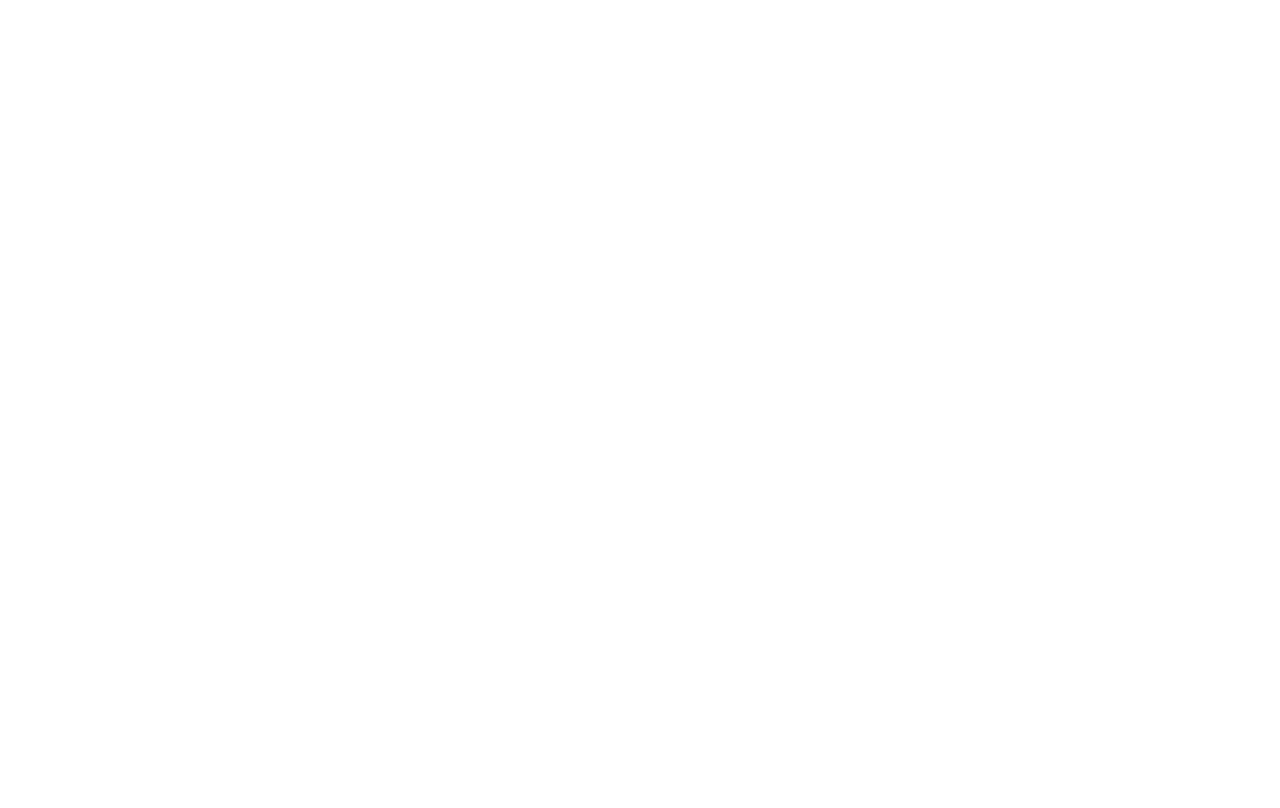
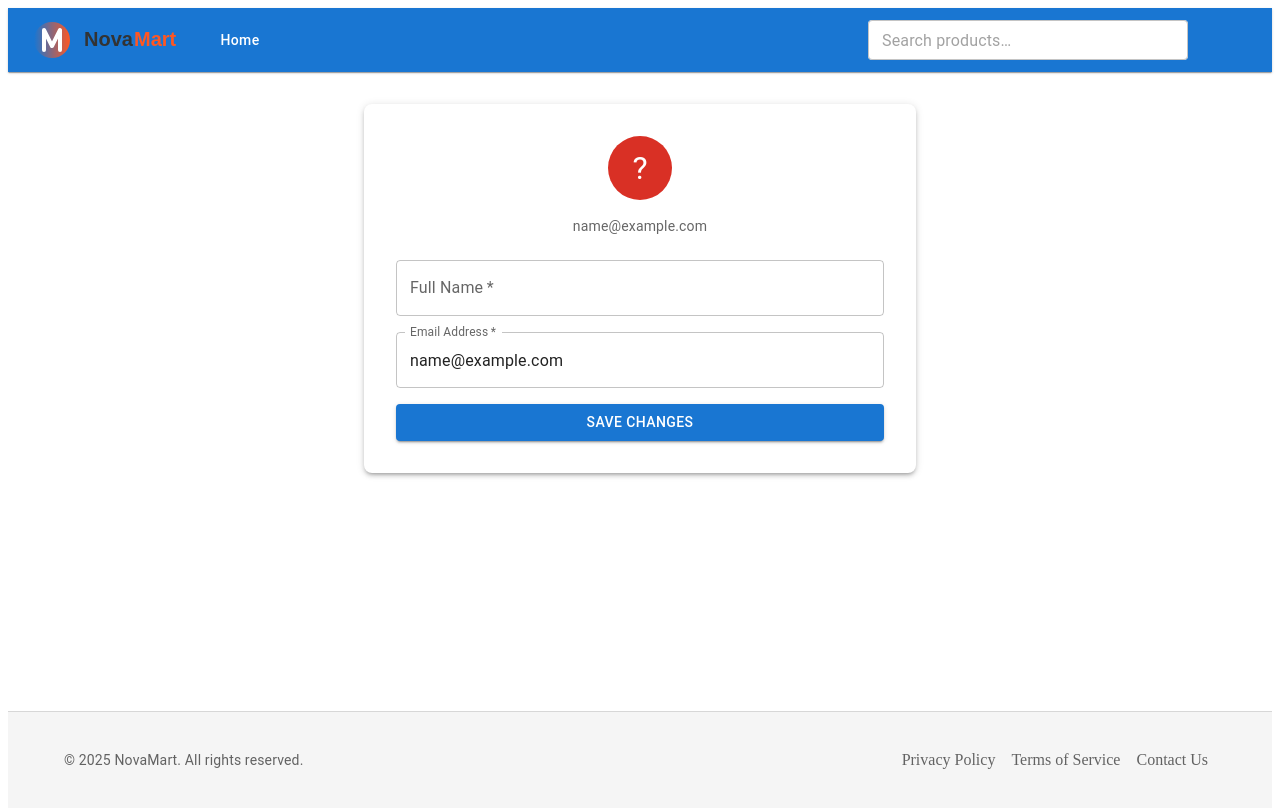
Before and after one commit to Hetal9Desai/React-Practical6-e-commerce-app, a React (Vite) app: page /profile in a window 1280 px wide. Before the commit this address had no page. Shown: the top 808 px of the page. Built offline with nearby package versions, Linux system fonts and the light colour scheme; sample sign-in values are in the browser's storage; some icons are missing.

Commit message:
Add: Layout.tsx

```diff
--- a/src/App.tsx
+++ b/src/App.tsx
@@ -1,20 +1,37 @@
-import { BrowserRouter as Router, Routes, Route } from 'react-router-dom';
+import React from 'react';
+import { BrowserRouter, Routes, Route, Navigate } from 'react-router-dom';
+import { AuthProvider } from '../src/components/AuthContext';
+import { Layout } from './components/Layout/Layout';
 import { Signup } from './components/SignUp';
 import { Signin } from './components/SignIn';
-import { AuthProvider } from './components/AuthContext';
+import { ProductsPage } from './components/Product/ProductsPage';
+import { ProfilePage } from './components/Header/ProfilePage';
+import { ProtectedRoute } from './components/ProtectedRoute';
 
-const App = () => {
-  return (
-    <AuthProvider>
-      <Router>
+const App: React.FC = () => (
+  <AuthProvider>
+    <BrowserRouter>
+      <Layout>
         <Routes>
-          <Route path="/" element={<Signin />} />
+          {/* public */}
+          <Route path="/" element={<Navigate to="/signin" replace />} />
+          <Route path="/signin" element={<Signin />} />
           <Route path="/signup" element={<Signup />} />
-          <Route path="/signin" element={<Signin />} />
+
+          {/* protected */}
+          <Route path="/products" element={<ProtectedRoute />}>
+            <Route index element={<ProductsPage />} />
+          </Route>
+          <Route path="/profile" element={<ProtectedRoute />}>
+            <Route index element={<ProfilePage />} />
+          </Route>
+
+          {/* fallback */}
+          <Route path="*" element={<Navigate to="/signin" replace />} />
         </Routes>
-      </Router>
-    </AuthProvider>
-  );
-};
+      </Layout>
+    </BrowserRouter>
+  </AuthProvider>
+);
 
 export default App;
--- a/src/components/Header/ProfilePage.tsx
+++ b/src/components/Header/ProfilePage.tsx
@@ -11,7 +11,7 @@
   Snackbar,
   Alert,
 } from '@mui/material';
-import { useAuth } from '../context/AuthContext';
+import { useAuth } from '../AuthContext';
 
 export const ProfilePage: React.FC = () => {
   const { user, updateProfile } = useAuth();
--- /dev/null
+++ b/src/components/Layout/Layout.tsx
@@ -0,0 +1,42 @@
+import React from 'react';
+import { Box } from '@mui/material';
+import { useLocation } from 'react-router-dom';
+import { SearchProvider } from '../Header/SearchContext';
+import { Header } from '../Header/Header';
+import { Footer } from '../Footer/Footer';
+
+interface LayoutProps {
+  children: React.ReactNode;
+}
+
+export const Layout: React.FC<LayoutProps> = ({ children }) => {
+  const { pathname } = useLocation();
+  const noLayoutPaths = ['/signin', '/signup'];
+  const hideLayout = noLayoutPaths.includes(pathname);
+
+  return (
+    <Box
+      sx={{
+        display: 'flex',
+        flexDirection: 'column',
+        minHeight: '100vh',
+      }}
+    >
+      {hideLayout ? (
+        <Box component="main" sx={{ flexGrow: 1 }}>
+          {children}
+        </Box>
+      ) : (
+        <SearchProvider>
+          <Header />
+
+          <Box component="main" sx={{ flexGrow: 1 }}>
+            {children}
+          </Box>
+
+          <Footer />
+        </SearchProvider>
+      )}
+    </Box>
+  );
+};
--- a/src/components/Product/DesktopSidebar.tsx
+++ b/src/components/Product/DesktopSidebar.tsx
@@ -1,7 +1,7 @@
 import React, { useMemo } from 'react';
 import { Box, useTheme } from '@mui/material';
 import { Sidebar } from '../Sidebar/sidebar';
-import type { SidebarFilters, SortOption } from '../Sidebar/types';
+import type { SidebarFilters, SortOption } from '../../types/Sidebar/types';
 import type { Product } from '../../types/Product/Product';
 
 interface DesktopSidebarProps {
--- a/src/components/Product/MobileFilterDrawer.tsx
+++ b/src/components/Product/MobileFilterDrawer.tsx
@@ -1,7 +1,7 @@
 import React, { useMemo } from 'react';
 import { Drawer, Box } from '@mui/material';
 import { Sidebar } from '../Sidebar/sidebar';
-import type { SidebarFilters, SortOption } from '../Sidebar/types';
+import type { SidebarFilters, SortOption } from '../../types/Sidebar/types';
 import type { Product } from '../../types/Product/Product';
 
 interface MobileFilterDrawerProps {
--- a/src/components/Product/ProductCard.tsx
+++ b/src/components/Product/ProductCard.tsx
@@ -1,4 +1,3 @@
-// src/components/Product/ProductCard.tsx
 import React from 'react';
 import { Card, CardMedia, CardContent, Box, Typography, Rating } from '@mui/material';
 import type { Product } from '../../types/Product/Product';
--- a/src/components/Product/ProductDetail.tsx
+++ b/src/components/Product/ProductDetail.tsx
@@ -1,4 +1,3 @@
-// src/components/Product/ProductDetail.tsx
 import React from 'react';
 import { Box, Paper, IconButton, Typography, Rating } from '@mui/material';
 import CloseIcon from '@mui/icons-material/Close';
--- a/src/components/Product/ProductGrid.tsx
+++ b/src/components/Product/ProductGrid.tsx
@@ -1,4 +1,3 @@
-// src/components/Product/ProductGrid.tsx
 import React from 'react';
 import { Box } from '@mui/material';
 import { ProductCard } from './ProductCard';
--- a/src/components/Product/ProductsPage.tsx
+++ b/src/components/Product/ProductsPage.tsx
@@ -5,7 +5,7 @@
 import { MobileFilterDrawer } from '../Product/MobileFilterDrawer';
 import type { Product } from '../../types/Product/Product';
 import { useSearch } from '../Header/SearchContext';
-import type { SidebarFilters, SortOption } from '../Sidebar/types';
+import type { SidebarFilters, SortOption } from '../../types/Sidebar/types';
 
 const PAGE_SIZE = 20;
 
--- a/src/components/Sidebar/SortControls.tsx
+++ b/src/components/Sidebar/SortControls.tsx
@@ -1,6 +1,6 @@
 import React from 'react';
 import { Typography, FormControl, InputLabel, Select, MenuItem } from '@mui/material';
-import type { SortOption } from './types';
+import type { SortOption } from '../../types/Sidebar/types';
 
 interface Props {
   sortOption: SortOption;
--- a/src/components/Sidebar/sidebar.tsx
+++ b/src/components/Sidebar/sidebar.tsx
@@ -5,7 +5,7 @@
 import { BrandFilter } from './BrandFilter';
 import { PriceFilter } from './PriceFilter';
 import { RatingFilter } from './RatingFilter';
-import type { SidebarFilters, SortOption } from './types';
+import type { SidebarFilters, SortOption } from '../../types/Sidebar/types';
 
 interface Props {
   categories: string[];
@@ -28,7 +28,6 @@
   const [ratings, setRatings] = useState<[number, number][]>([]);
   const first = useRef(true);
 
-  // notify parent once on every change (skip initial mount)
   useEffect(() => {
     if (first.current) {
       first.current = false;
```
Also changed, not shown: src/types/Sidebar/types.ts (renamed from src/components/Sidebar/types.ts).
